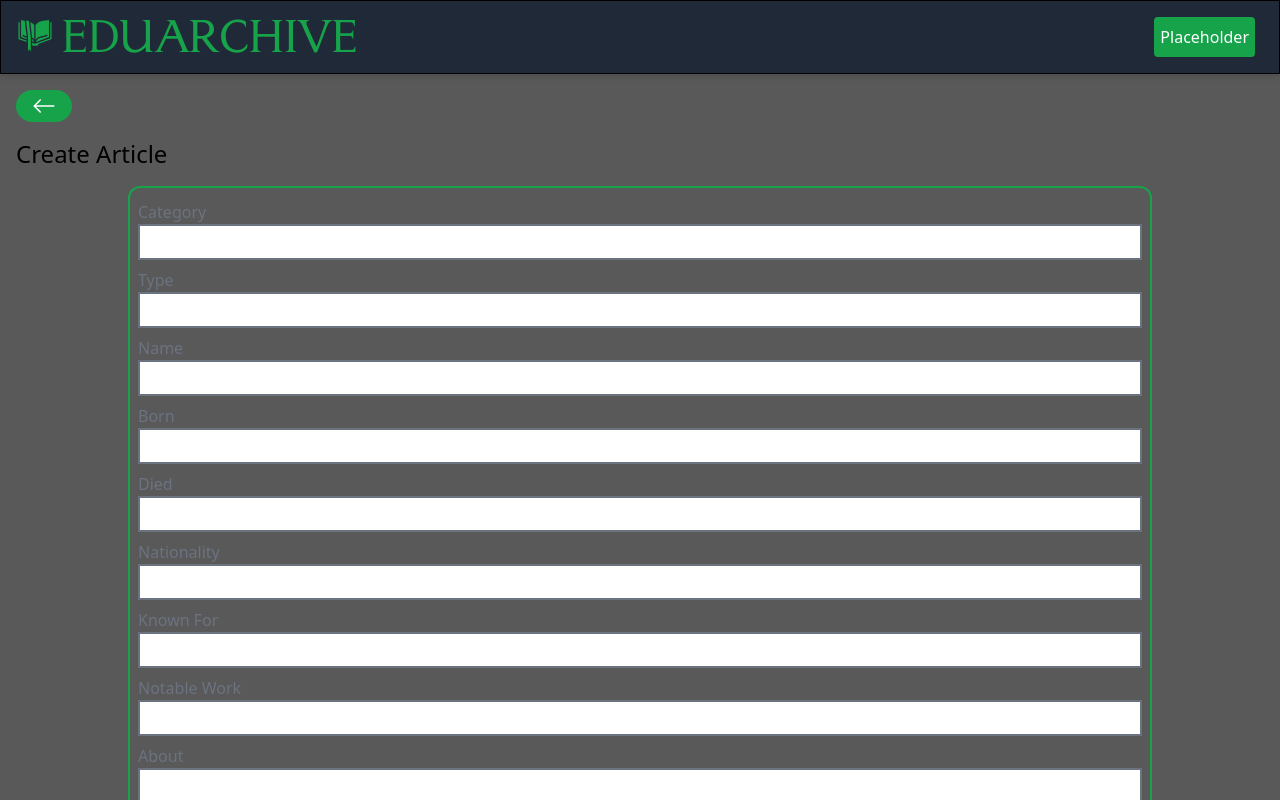
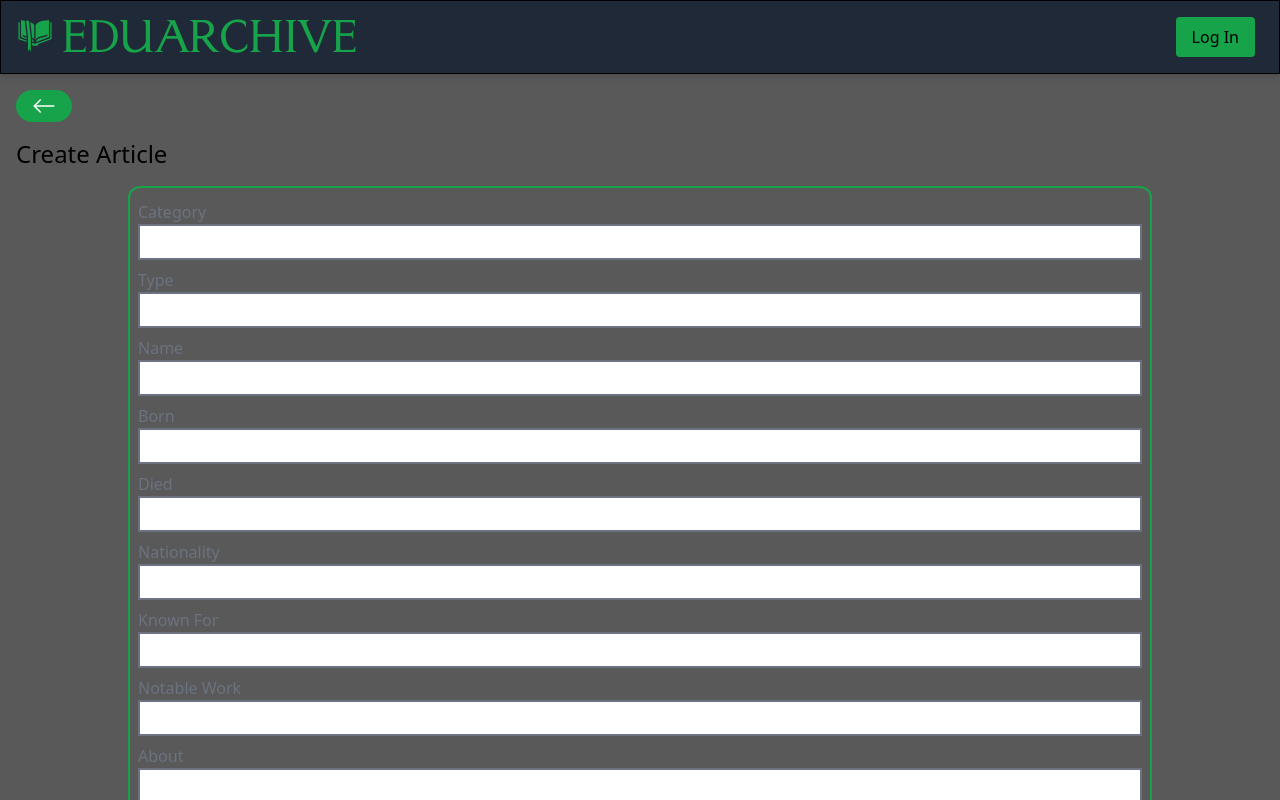
Before and after one commit to Whitecliffe-IT/eduarchive, a React (Vite) app in the folder mern/frontend/: page /articles/create in a window 1280 px wide. Shown: the top 800 px of the page. Built offline with nearby package versions, Linux system fonts and the light colour scheme.

Commit message:
properly merged html and css for login

```diff
--- a/mern/frontend/package.json
+++ b/mern/frontend/package.json
@@ -12,6 +12,7 @@
   "dependencies": {
     "@auth0/auth0-react": "^2.2.1",
     "axios": "^1.5.0",
+    "jsonwebtoken": "^9.0.2",
     "react": "^18.2.0",
     "react-dom": "^18.2.0",
     "react-icons": "^4.10.1",
--- a/mern/frontend/src/components/Header.jsx
+++ b/mern/frontend/src/components/Header.jsx
@@ -1,13 +1,19 @@
 import { GiBookmarklet } from "react-icons/gi"
+import LoginButton from "./LoginButton"
+import LogoutButton from "./LogoutButton"
+import { useAuth0 } from "@auth0/auth0-react"
+
 
 function Header() {
+  const {isAuthenticated} = useAuth0()
+
   return (
     <div className='flex bg-gray-800 p-4 text-white justify-between border border-black drop-shadow-md'>
       <span className="flex">
         <GiBookmarklet className="text-green-600 text-4xl"/>
         <h1 style={{fontFamily: "typo3"}} className="mx-2 text-green-600 text-4xl">EDUARCHIVE</h1>
       </span>
-      <button className="bg-green-600 p-1.5 rounded mx-2">Placeholder</button>
+      {isAuthenticated ? <LogoutButton/> : <LoginButton/>}
     </div>
   )
 }
--- a/mern/frontend/src/components/Login.jsx
+++ b/mern/frontend/src/components/LoginButton.jsx
@@ -3,7 +3,7 @@ import { useAuth0 } from "@auth0/auth0-react";
 const LoginButton = () => {
   const { loginWithRedirect } = useAuth0();
 
-  return <button onClick={() => loginWithRedirect()}>Log In</button>;
+  return <button className="bg-green-600 p-1.5 px-4 rounded mx-2 text-black" onClick={() => loginWithRedirect()}>Log In</button>;
 };
 
 export default LoginButton;
--- a/mern/frontend/src/components/Logout.jsx
+++ b/mern/frontend/src/components/LogoutButton.jsx
@@ -4,7 +4,7 @@ const LogoutButton = () => {
   const { logout } = useAuth0();
 
   return (
-    <button onClick={() => logout({ logoutParams: { returnTo: window.location.origin } })}>
+    <button className="bg-green-600 p-1.5 px-4 rounded mx-2 text-black" onClick={() => logout({ logoutParams: { returnTo: window.location.origin } })}>
       Log Out
     </button>
   );
--- a/mern/frontend/src/pages/Home.jsx
+++ b/mern/frontend/src/pages/Home.jsx
@@ -3,13 +3,10 @@ import axios from "axios";
 import Spinner from "../components/Spinner";
 import { Link } from "react-router-dom";
 import { MdOutlineAddBox } from "react-icons/md";
-import { useAuth0 } from "@auth0/auth0-react";
 import ArticleTable from "../components/ArticleTable";
 import ArticleCard from "../components/ArticleCard";
 import SearchBar from '../components/SearchBar';
 import CategoryFilter from '../components/CategoryFilter';
-import LoginButton from "../components/Login";
-import LogoutButton from "../components/Logout";
 
 const Home = () => {
   const [articles, setArticles] = useState([]);
@@ -18,7 +15,6 @@ const Home = () => {
   const [searchKeyword, setSearchKeyword] = useState("");
   const [selectedCategory, setSelectedCategory] = useState("");
   const categories = ["Arts", "Mathematics", "Technology"];
-  const { isAuthenticated, isLoading } = useAuth0()
 
   useEffect(() => {
     setLoading(true);
@@ -42,13 +38,9 @@ const Home = () => {
       !selectedCategory || article.category === selectedCategory;
     return keywordMatch && categoryMatch;
   });
-  if (isLoading) {
-    return <div>Loading ...</div>;
-  }
+
   return (
     <div className="p-4">
-      {isAuthenticated ? <LogoutButton/> : <LoginButton/>}
-
       <div className="flex items-center justify-between">
         <h1 className="mt-8 mb-2 text-2xl">Article List</h1>
         <Link to="/articles/create">
```
Also changed, not shown: 1 other file (tests, documents, lock files or other folders).
